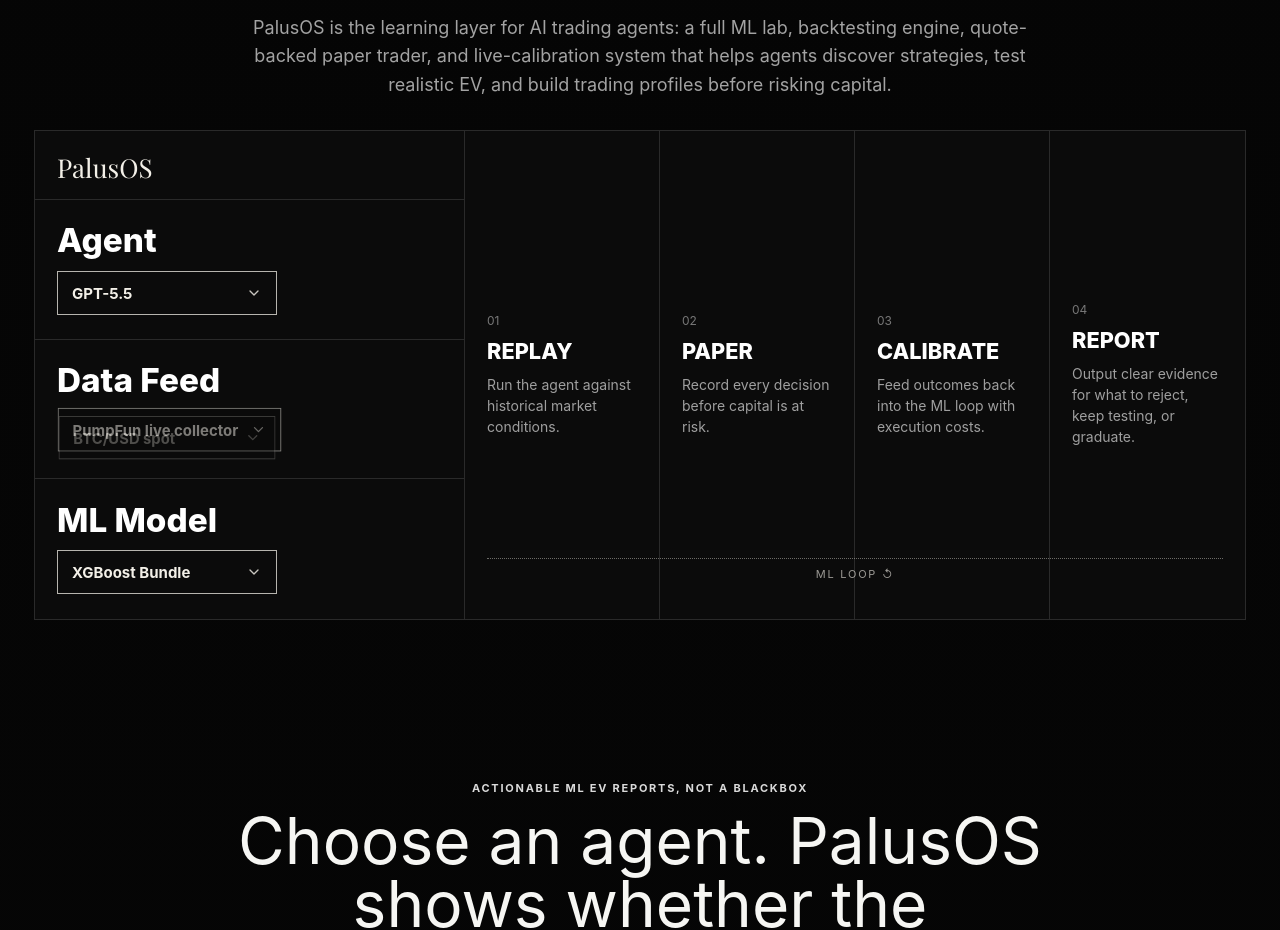
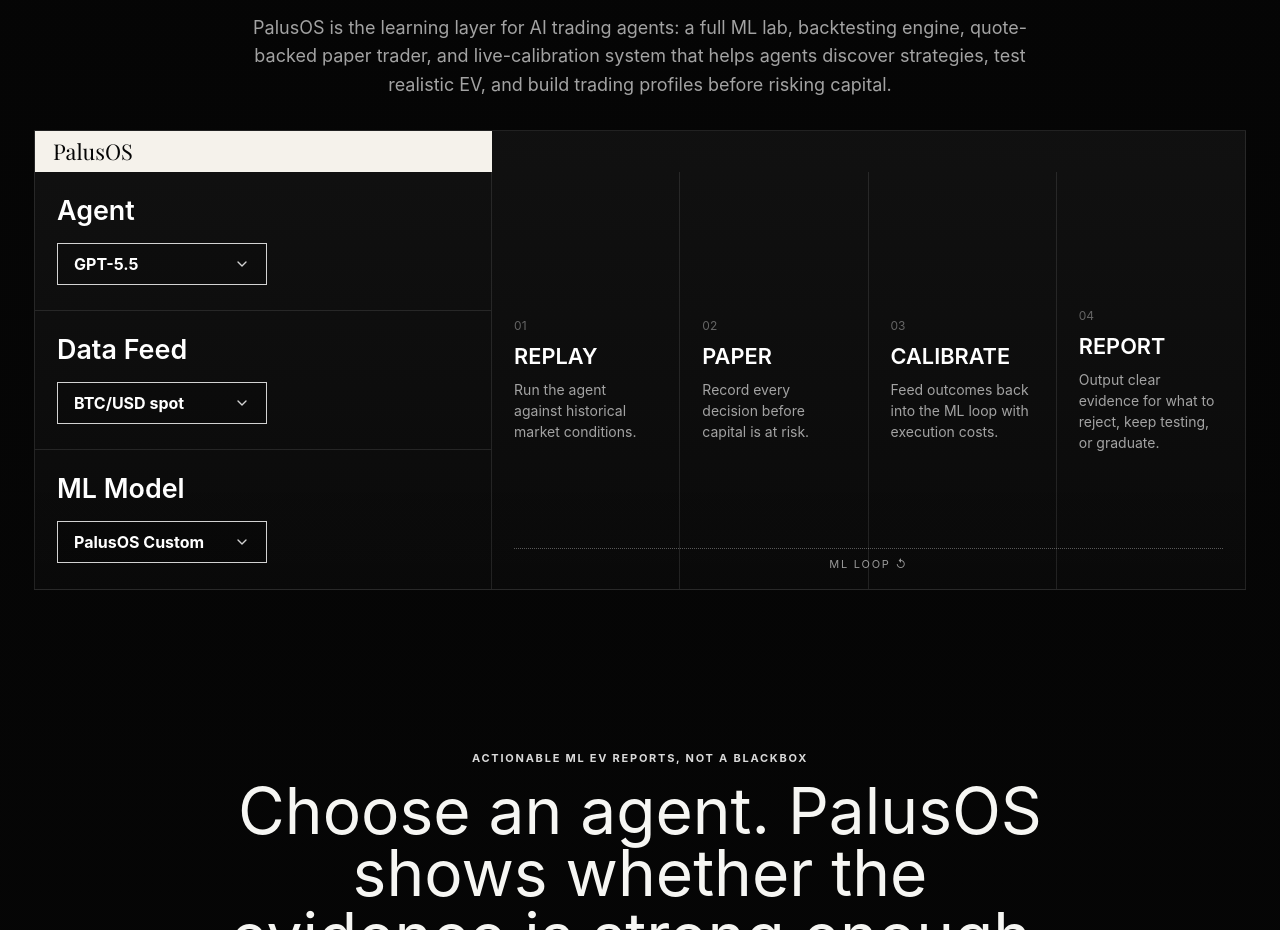
Before and after one commit to jasonheron/palusos, a React (Vite) app: page / in a window 1280 px wide. Shown: the part 1048-1978 px from the top of the page. Built offline with nearby package versions, Linux system fonts and the light colour scheme.

Commit message:
Revert "Match PalusOS diagram reference UI"
This reverts commit 318018297bb47043a6006eedf77acc9a335b3d7e.

```diff
--- a/src/App.tsx
+++ b/src/App.tsx
@@ -114,9 +114,10 @@
 
       <div className="system-diagram" aria-label="PalusOS system diagram">
         <div className="diagram-input-stack">
-          <div className="diagram-core-label">PalusOS</div>
           {inputs.map((item) => <DiagramInput key={item.title} {...item} />)}
         </div>
+
+        <div className="diagram-core-label">PalusOS</div>
 
         <div className="diagram-loop-flow">
           {loop.map((item, index) => (
--- a/src/styles/palusos-hero.css
+++ b/src/styles/palusos-hero.css
@@ -1092,124 +1092,3 @@
 .system-section .section-heading h2 {
   font-size: 40px;
 }
-
-/* Reference-match system diagram: left control sidebar + right workflow grid */
-.system-diagram {
-  grid-template-columns: minmax(320px, 430px) minmax(0, 1fr);
-  grid-template-areas: "inputs loop";
-  min-height: 470px;
-  border-color: #2a2a2a;
-  background: #0b0b0b;
-}
-
-.diagram-input-stack {
-  grid-area: inputs;
-  display: grid;
-  grid-template-rows: auto repeat(3, 1fr);
-  border-right: 1px solid #2a2a2a;
-  border-bottom: 0;
-}
-
-.diagram-core-label {
-  grid-area: auto;
-  width: auto;
-  padding: 24px 22px 18px;
-  border-bottom: 1px solid #2a2a2a;
-  background: #0b0b0b;
-  color: #f3f0e8;
-  font-size: 26px;
-  line-height: 1;
-  text-align: left;
-}
-
-.diagram-input {
-  min-height: 120px;
-  padding: 24px 22px;
-  border-bottom: 1px solid #2a2a2a;
-}
-
-.diagram-input:last-child {
-  border-bottom: 0;
-}
-
-.diagram-input span {
-  font-size: clamp(28px, 2.6vw, 34px);
-  line-height: .98;
-  font-weight: 800;
-}
-
-.diagram-choice {
-  width: 220px;
-  min-height: 44px;
-}
-
-.diagram-choice b {
-  min-width: 220px;
-  height: 44px;
-  padding: 0 14px;
-  border: 1px solid rgba(243,240,232,.74);
-  background: #0b0b0b;
-  color: #f3f0e8;
-  font-size: 15px;
-  font-weight: 720;
-}
-
-.diagram-loop-flow {
-  grid-area: loop;
-  grid-template-columns: repeat(4, minmax(0, 1fr));
-  min-height: 470px;
-  padding-top: 0;
-  background: #0b0b0b;
-}
-
-.loop-step {
-  min-height: 470px;
-  padding: 0 22px;
-  justify-content: center;
-  border-right: 1px solid #2a2a2a;
-}
-
-.loop-step span {
-  font-size: 12px;
-  color: #787878;
-}
-
-.loop-step b {
-  font-size: clamp(20px, 1.7vw, 24px);
-  font-weight: 800;
-}
-
-.loop-step p {
-  max-width: 180px;
-  color: #9f9f9f;
-  font-size: 14px;
-}
-
-.loop-return {
-  left: 22px;
-  right: 22px;
-  bottom: 38px;
-  border-top-color: rgba(243,240,232,.42);
-  color: rgba(243,240,232,.62);
-}
-
-@media (max-width: 900px) {
-  .system-diagram {
-    grid-template-columns: 1fr;
-    grid-template-areas:
-      "inputs"
-      "loop";
-  }
-  .diagram-input-stack {
-    border-right: 0;
-    border-bottom: 1px solid #2a2a2a;
-  }
-  .diagram-loop-flow {
-    grid-template-columns: 1fr;
-    min-height: auto;
-  }
-  .loop-step {
-    min-height: 150px;
-    padding: 24px 22px;
-  }
-}
```
